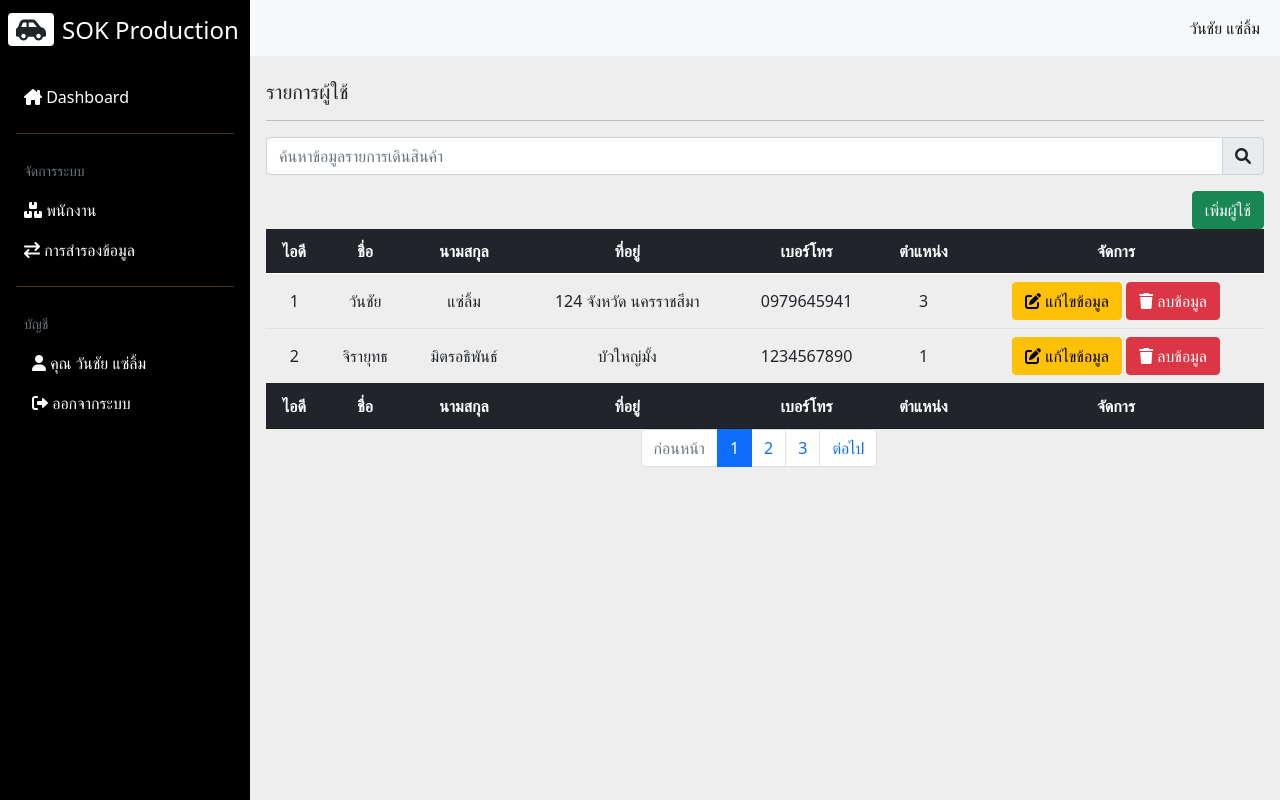
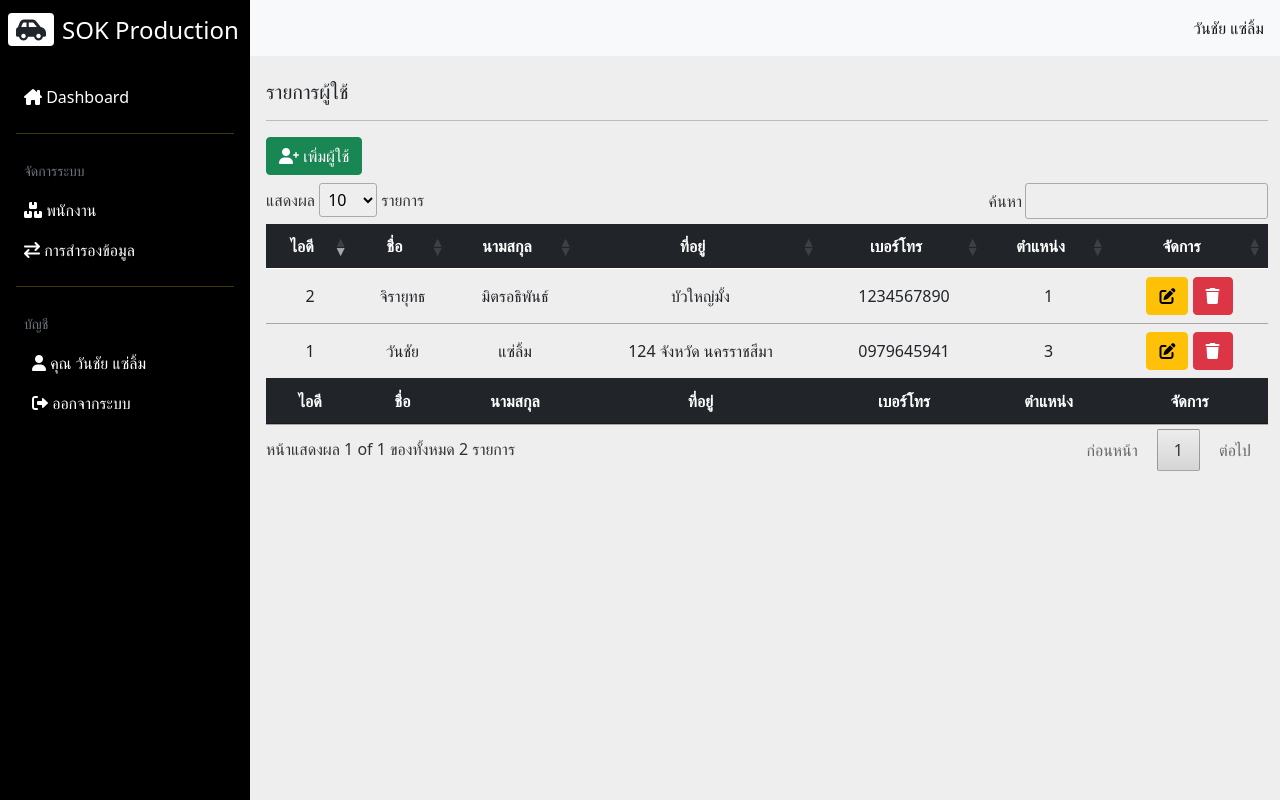
Before and after one commit to seayprem/sok, a PHP site: page /employee.php in a window 1280 px wide. Run offline with PHP 8.4, Linux system fonts and the light colour scheme; a user stored in the database is signed in; data comes from the database, SQL or seed files in the repository.

Commit message:
fixed employee error with datatable javascript

```diff
--- a/employee.php
+++ b/employee.php
@@ -66,14 +66,10 @@ if(empty($_SESSION['emp_level'])) {
           <div class="row">
             <!-- <div class="col-md-8"> -->
               <form action="#" method="post">
-                <div class="input-group mb-3">
-                  <input type="text" id="search" name="search" class="form-control" placeholder="ค้นหาข้อมูลรายการเดินสินค้า" aria-label="recipient's username" aria-describedby="basic-addon2">
-                  <span class="input-group-text" id="basic-addon2"><i class="fa-solid fa-magnifying-glass"></i></span>
-                </div>
               </form>
 
-            <div class="d-grid gap-2 d-md-flex justify-content-md-end">
-                <button class="btn btn-success" id="add">เพิ่มผู้ใช้</button>
+            <div class="d-grid gap-2 d-md-flex justify-content-md-start mb-2">
+                <button class="btn btn-success" id="add"><i class="fa-solid fa-user-plus"></i> เพิ่มผู้ใช้</button>
             </div>
 
               <div class="table-responsive">
@@ -82,6 +78,8 @@ if(empty($_SESSION['emp_level'])) {
                     <tr>
                       <th class="text-center">ไอดี</th>
                       <th class="text-center">ชื่อ</th>
+                      <th style="display:none;" class="text-center">ชื่อ</th>
+                      <th style="display:none;" class="text-center">ชื่อ</th>
                       <th class="text-center">นามสกุล</th>
                       <th class="text-center">ที่อยู่</th>
                       <th class="text-center">เบอร์โทร</th>
@@ -107,8 +105,8 @@ if(empty($_SESSION['emp_level'])) {
                         <td data-target="phone"><?= $row['emp_phone']; ?></td>
                         <td data-target="level"><?= $row['emp_level']; ?></td>
                         <td>
-                          <a href="#" data-role="edit" data-id="<?= $row['emp_id']; ?>" class="btn btn-warning"><i class="fa-solid fa-pen-to-square"></i> แก้ไขข้อมูล</a>
-                          <a href="#" data-role="delete" data-id="<?= $row['emp_id']; ?>" class="btn btn-danger"><i class="fa-solid fa-trash"></i> ลบข้อมูล</a>
+                          <a href="#" data-role="edit" data-id="<?= $row['emp_id']; ?>" class="btn btn-warning"><i class="fa-solid fa-pen-to-square"></i></a>
+                          <a href="#" data-role="delete" data-id="<?= $row['emp_id']; ?>" class="btn btn-danger"><i class="fa-solid fa-trash"></i></a>
                         </td>
                       </tr>
                     <?php } ?>
@@ -127,22 +125,6 @@ if(empty($_SESSION['emp_level'])) {
                 </table>
 
               </div>
-
-                <ul class="pagination justify-content-center">
-                  <li class="page-item disabled" id="notyet">
-                    <a class="page-link" href="#" tabindex="-1" aria-disabled="true">ก่อนหน้า</a>
-                  </li>
-                  <li class="page-item active" id="notyet1"><a class="page-link" href="#">1</a></li>
-                  <li class="page-item" id="notyet2" aria-current="page">
-                    <a class="page-link" href="#">2</a>
-                  </li>
-                  <li class="page-item" id="notyet3"><a class="page-link" href="#">3</a></li>
-                  <li class="page-item" id="notyet4">
-                    <a class="page-link" href="#">ต่อไป</a>
-                  </li>
-                </ul>
-
-
                 <!-- Modal -->
               <div class="modal fade" id="addEmpModal" tabindex="-1" aria-labelledby="addEmpModalLabel" aria-hidden="true">
                 <div class="modal-dialog">
```
